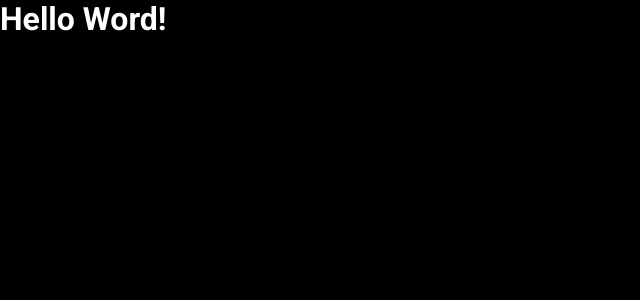
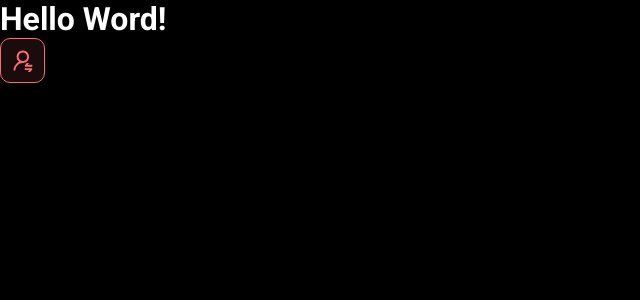
Before and after one commit to Fronchak/dsmeta, a React (Vite) app in the folder frontend/: page / in a window 1280 px wide. Shown: the top 300 px of the page, without its empty margins (0-640 px from the left). Built offline with nearby package versions, Linux system fonts and the light colour scheme.

Commit message:
First component created

```diff
--- a/frontend/src/App.tsx
+++ b/frontend/src/App.tsx
@@ -1,6 +1,11 @@
+import NotificationButton from "./components/NotificationButton"
+
 function App() {
   return (
-    <h1>Hello Word!</h1>
+    <>
+      <h1>Hello Word!</h1>
+      <NotificationButton />
+    </>
   )
 }
 
--- /dev/null
+++ b/frontend/src/components/NotificationButton/index.tsx
@@ -0,0 +1,12 @@
+import icon from '../../assets/img/Vector.svg';
+import './styles.css'
+
+function NotificationButton() {
+    return (
+        <div className="person-icon-container">
+            <img src={icon} />
+        </div>
+    )
+}
+
+export default NotificationButton;
--- /dev/null
+++ b/frontend/src/components/NotificationButton/styles.css
@@ -0,0 +1,11 @@
+.person-icon-container {
+    width: 45px;
+    height: 45px;
+    background: rgba(255, 107, 114, 0.1);
+    border: 1px solid #FF6B72;
+    border-radius: 10px;
+    display: flex;
+    align-items: center;
+    justify-content: center;
+    cursor: pointer;
+}
```
Also changed, not shown: frontend/src/assets/img/Vector.svg (added).
